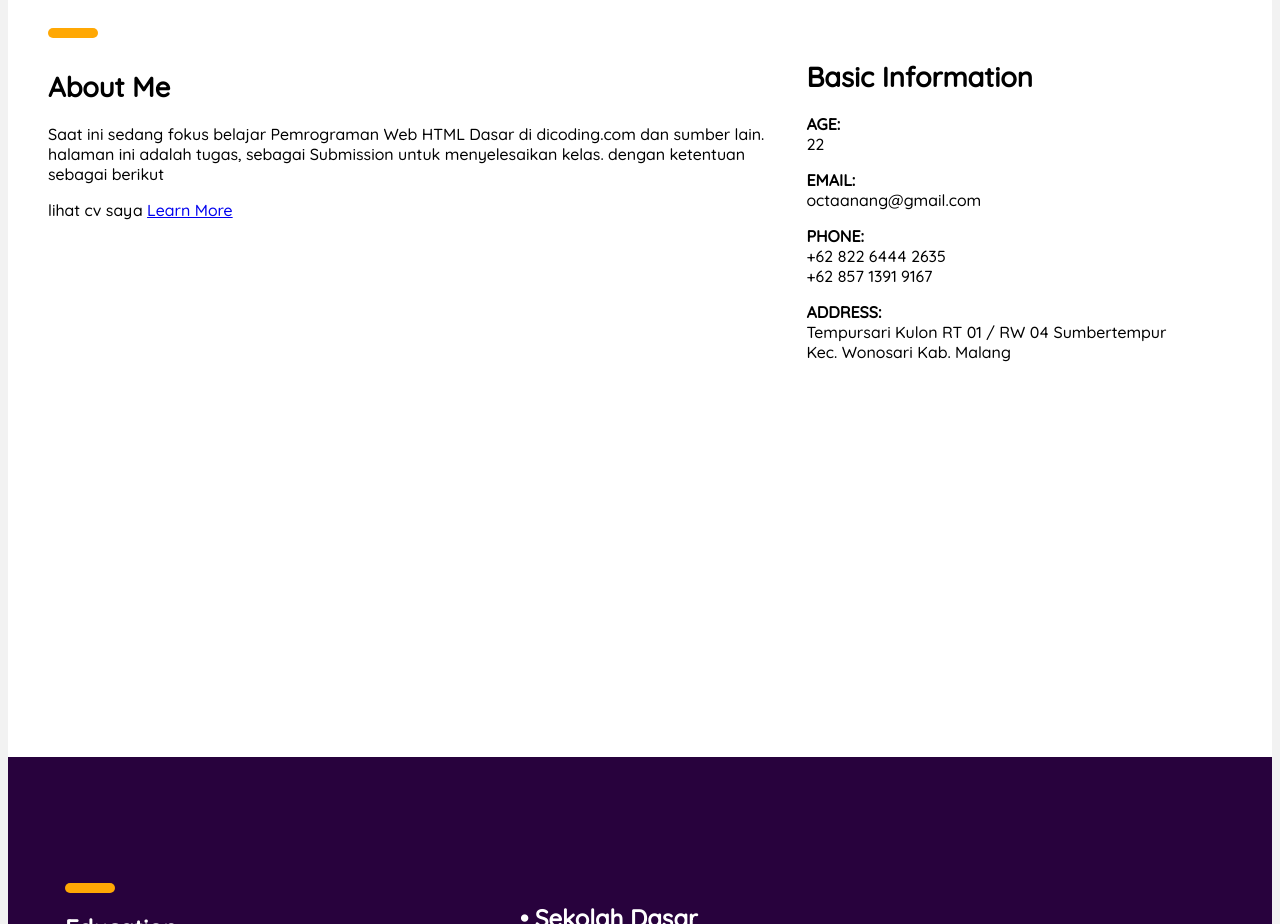
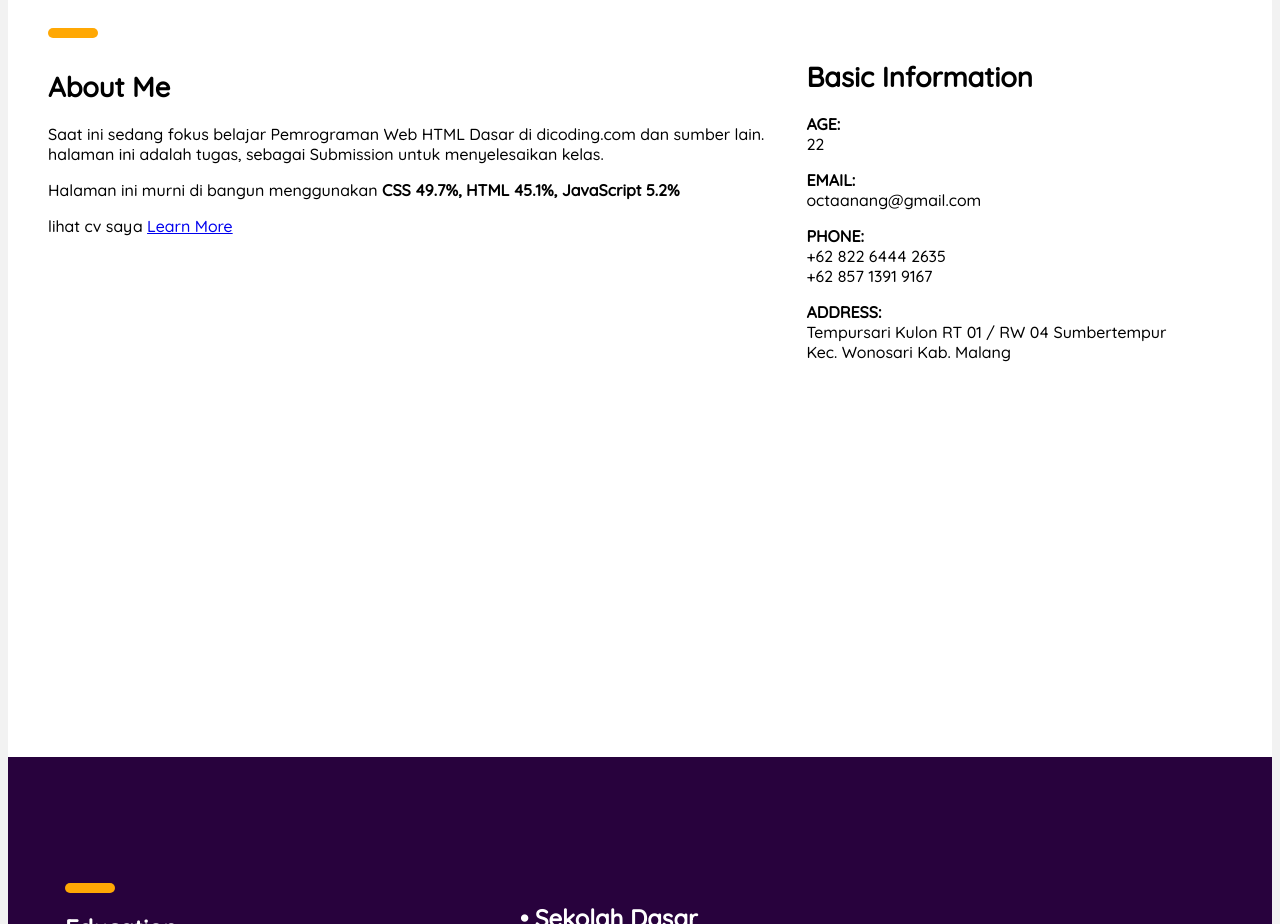
Before and after one commit to octaanang/anang, a plain HTML site: page index.html in a window 1280 px wide. Shown: the part 780-1704 px from the top of the page. Drawn offline with Linux system fonts and the light colour scheme.

Commit message:
Update index.html

```diff
--- a/index.html
+++ b/index.html
@@ -64,7 +64,8 @@
 			<div class="lineyellow"></div>
 			<div class="tebal">About Me</div>
 			<p>Saat ini sedang fokus belajar Pemrograman Web HTML Dasar di dicoding.com dan sumber lain. halaman ini adalah tugas, sebagai Submission untuk menyelesaikan kelas.
-				dengan ketentuan sebagai berikut
+			<p>Halaman ini murni di bangun menggunakan <b>CSS 49.7%, HTML 45.1%, JavaScript 5.2%</b></p>
+
 			<p>lihat cv saya <a href="img/cv.pdf" target="_blank">Learn More</a></p>
 			</p>
 		</ul>
```
